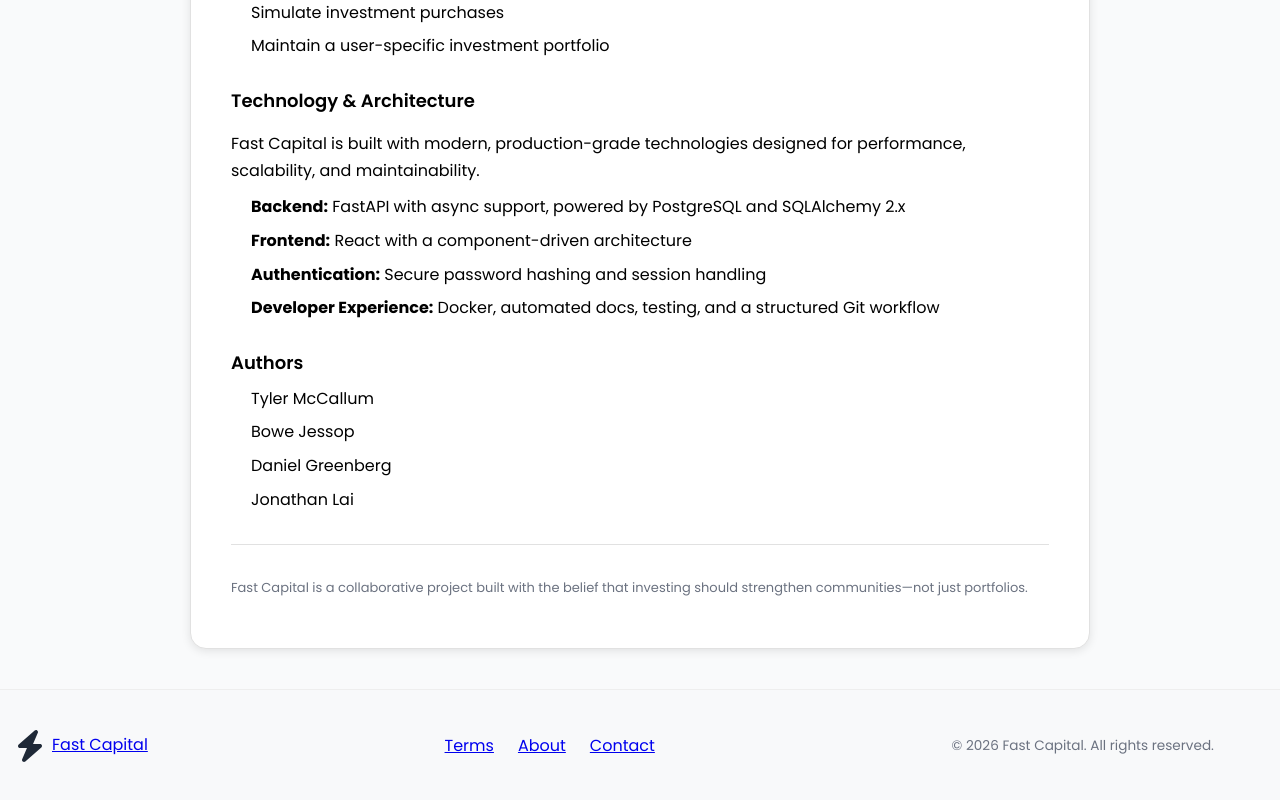
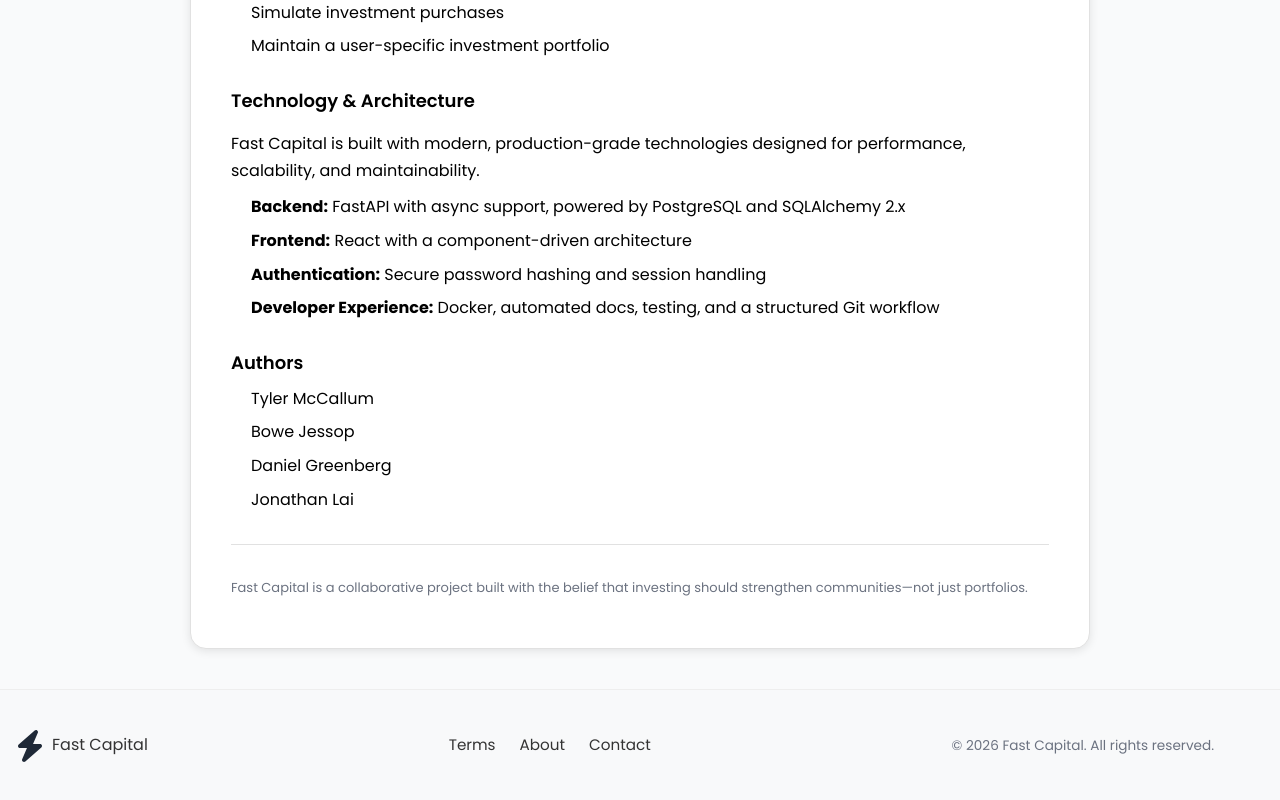
Before and after one commit to jlai9001/FastCapital, a React (Vite) app in the folder client/: page /about in a window 1280 px wide. Shown: the part 918-1718 px from the top of the page. Built offline with nearby package versions, Linux system fonts and the light colour scheme; no server answers.

Commit message:
footer styling

```diff
--- a/client/src/components/footer.css
+++ b/client/src/components/footer.css
@@ -8,13 +8,14 @@
   font-family: var(--button_font);
 }
 
+/* Container */
 .footer__container {
   display: flex;
   justify-content: space-between;
   align-items: center;
 }
 
-/* Desktop sections */
+/* Sections */
 .footer__section {
   min-width: 100px;
 }
@@ -31,8 +32,8 @@
   gap: 0.5rem;
   font-weight: 700;
   font-size: 1.2rem;
-  color: #333;
-  text-decoration: none;
+  color: var(--primary_text_color);
+  text-decoration: none !important;
   margin-left: 50px;
 }
 
@@ -40,17 +41,24 @@
   height: 32px;
 }
 
-/* LINKS */
+/* LINKS (desktop target styling) */
 .links-section {
   display: flex;
   gap: 1.5rem;
   align-items: center;
 }
 
-.links-section .nav-link {
+.links-section a {
+  font-family: var(--button_font);
+  font-size: 0.95rem;
+  font-weight: 400;
+  color: var(--secondary_text_color);
+  text-decoration: none !important;
+}
+
+.links-section a:hover {
   color: var(--secondary_text_color);
   text-decoration: none;
-  font-size: 0.95rem;
 }
 
 /* COPYRIGHT */
@@ -78,11 +86,7 @@
   .footer__logo {
     margin-left: 0;
     justify-content: center;
-    font-family: var(--button_font);
     font-size: 1.1rem;
-    font-weight: 700;
-    color: var(--primary_text_color);
-    text-decoration: none;
   }
 
   .links-section {
@@ -96,17 +100,9 @@
   }
 }
 
-
-/* Restore footer link styling (mobile + desktop safe) */
-.footer .nav-link {
-  font-family: var(--button_font);
-  font-size: 1rem;
-  font-weight: 500;
-  color: var(--secondary_text_color);
-  text-decoration: none;
+/* iOS SAFARI LINK RESET (important) */
+.footer a {
+  -webkit-text-decoration: none;
+  text-decoration: none !important;
+  color: inherit;
 }
-
-.footer .nav-link:hover {
-  color: var(--main_button_color);
-  text-decoration: underline;
-}
```
